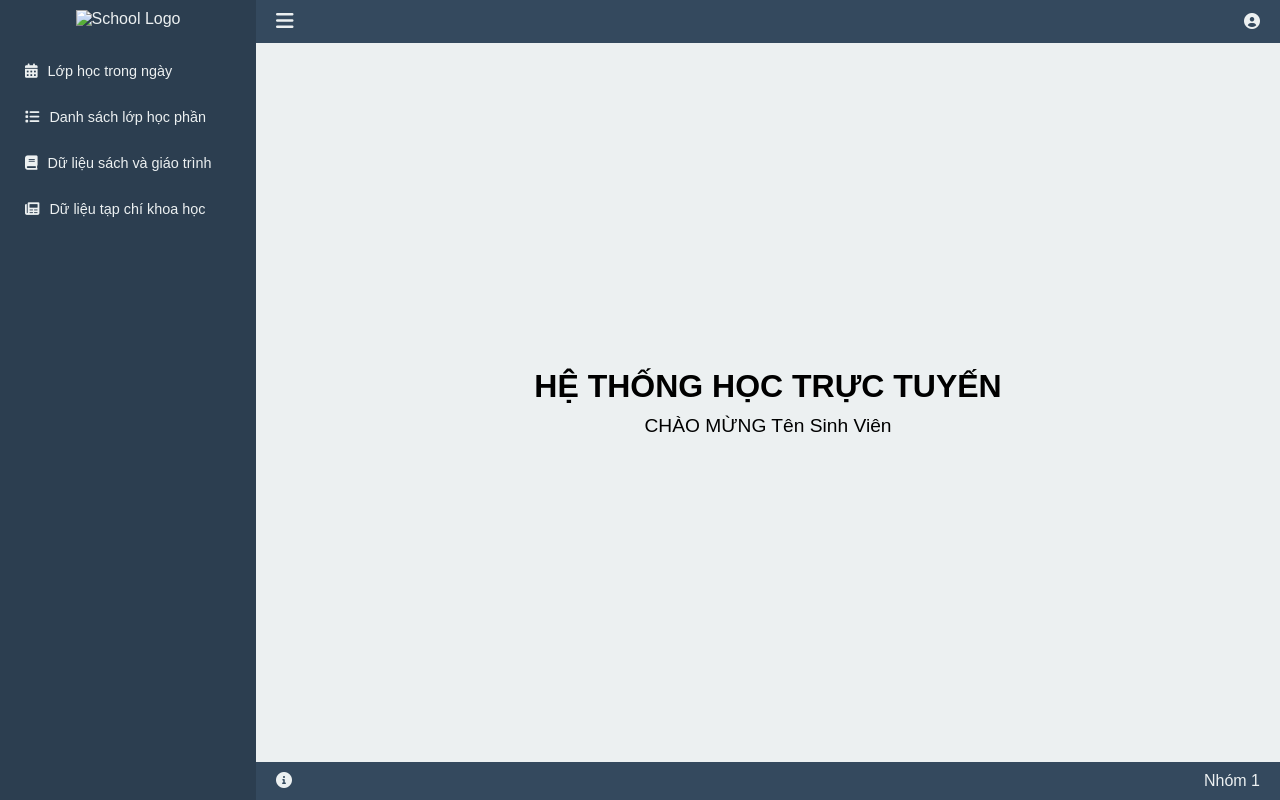
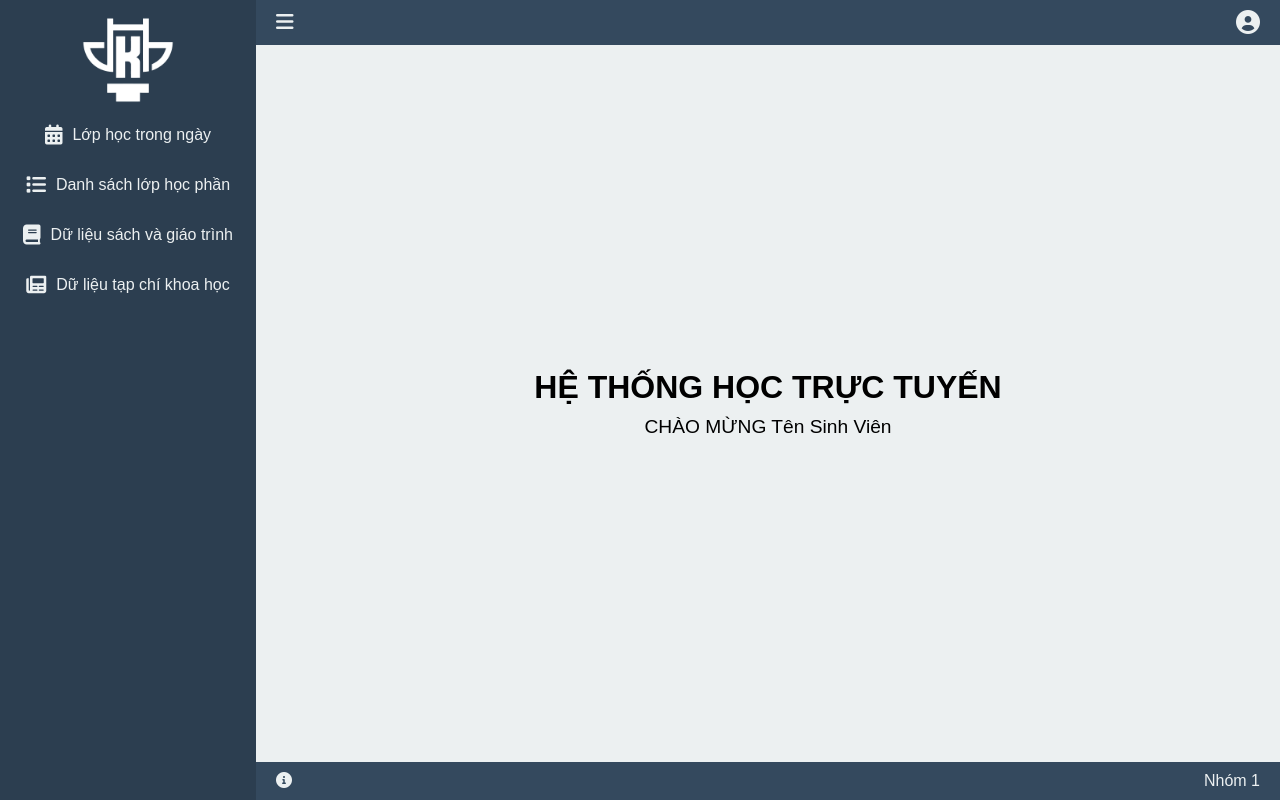
Before and after one commit to HoangAnhPeas/OnlineLearningSystem, a website: page frontend/home.html in a window 1280 px wide. Drawn offline with Linux system fonts and the light colour scheme.

Commit message:
update navbar

```diff
--- a/frontend/css/style.css
+++ b/frontend/css/style.css
@@ -28,7 +28,7 @@ nav {
     flex-direction: column;
     align-items: center;
     padding: 10px;
-    transition: width 0.3s ease;
+    transition: width 1s ease;
 }
 
 nav.collapsed {
@@ -36,31 +36,60 @@ nav.collapsed {
 }
 
 nav .logo img {
-    width: 80%;
-    margin-bottom: 20px;
+    display: flex;
+    justify-content: center;
+    align-items: center;
+    width: 100px;
+    height: 100px;
+    transition: width 1s ease, height 1s ease;
+}
+
+nav.collapsed .logo img {
+    width: 30px;
+    height: 30px;
 }
 
 nav ul {
     list-style: none;
     width: 100%;
+    padding: 0;
 }
 
 nav ul li {
     padding: 15px;
-    display: flex;
-    align-items: center;
-    cursor: pointer;
-    font-size: 0.9em;
-}
-
-nav ul li i {
-    margin-right: 10px;
+    text-align: center;
 }
 
 nav ul li a {
+    display: flex;
+    align-items: center;
+    justify-content: center;
     text-decoration: none;
     color: #ecf0f1;
-    flex-grow: 1;
+    transition: all 1s ease;
+}
+
+nav ul li a i {
+    font-size: 20px;
+}
+
+nav ul li a span {
+    margin-left: 10px;
+    white-space: nowrap;
+    transition: opacity 1s ease, visibility 1s ease;
+}
+
+nav.collapsed ul li a span {
+    opacity: 0;
+    visibility: hidden;
+    width: 0;
+    overflow: hidden;
+    margin: 0;
+}
+
+/* Hiệu ứng hover */
+nav ul li a:hover {
+    color: #3498db;
 }
 
 /* Main content */
@@ -69,7 +98,7 @@ nav ul li a {
     display: flex;
     flex-direction: column;
     overflow-y: auto;
-    transition: margin-left 0.3s ease;
+    transition: margin-left 1s ease;
 }
 
 header {
@@ -89,23 +118,69 @@ header .header-left button {
     cursor: pointer;
 }
 
+/* Dropdown trong header */
+header .header-right {
+    position: relative;
+    display: flex;
+    align-items: center;
+}
+
 header .header-right .dropdown {
+    cursor: pointer;
     position: relative;
+}
+
+header .header-right .dropdown i {
+    font-size: 24px;
+    transition: transform 0.2s ease;
+}
+
+header .header-right .dropdown:hover i {
+    transform: scale(1.1);
+    color: #3498db;
 }
 
 header .header-right .dropdown-menu {
     display: none;
     position: absolute;
+    top: 100%;
     right: 0;
     background-color: white;
-    border: 1px solid #ccc;
-    border-radius: 5px;
-    box-shadow: 0 2px 5px rgba(0, 0, 0, 0.2);
+    border-radius: 8px;
+    box-shadow: 0 4px 6px rgba(0, 0, 0, 0.2);
+    overflow: hidden;
     z-index: 1000;
+    flex-direction: column;
+    width: 150px;
+    animation: fadeIn 0.3s ease;
 }
 
 header .header-right .dropdown:hover .dropdown-menu {
-    display: block;
+    display: flex;
+}
+
+header .header-right .dropdown-menu a {
+    padding: 10px;
+    text-decoration: none;
+    color: #34495e;
+    font-size: 14px;
+    transition: background-color 0.2s ease;
+}
+
+header .header-right .dropdown-menu a:hover {
+    background-color: #ecf0f1;
+}
+
+/* Hiệu ứng fadeIn */
+@keyframes fadeIn {
+    from {
+        opacity: 0;
+        transform: translateY(-10px);
+    }
+    to {
+        opacity: 1;
+        transform: translateY(0);
+    }
 }
 
 /* Main Body */
--- a/frontend/home.html
+++ b/frontend/home.html
@@ -10,26 +10,34 @@
 <body>
     <div class="container">
         <!-- Navbar -->
-        <nav id="navbar">
+        <nav id="navbar" class="expanded">
             <div class="logo">
-                <img src="./images/logo.png" alt="School Logo">
+                <img src="./images/white_logo_png.png" alt="School Logo">
             </div>
             <ul>
                 <li>
+                    <a href="./daily-classes.html">
                         <i class="fas fa-calendar-alt"></i>
-                    <a href="./daily-classes.html">Lớp học trong ngày</a>
+                        <span>Lớp học trong ngày</span>
+                    </a>
                 </li>
                 <li>
+                    <a href="./class-list.html">
                         <i class="fas fa-list"></i>
-                    <a href="./class-list.html">Danh sách lớp học phần</a>
+                        <span>Danh sách lớp học phần</span>
+                    </a>
                 </li>
                 <li>
+                    <a href="./comming-soon.html">
                         <i class="fas fa-book"></i>
-                    <a href="./books-data.html">Dữ liệu sách và giáo trình</a>
+                        <span>Dữ liệu sách và giáo trình</span>
+                    </a>
                 </li>
                 <li>
+                    <a href="./comming-soon.html">
                         <i class="fas fa-newspaper"></i>
-                    <a href="./journals.html">Dữ liệu tạp chí khoa học</a>
+                        <span>Dữ liệu tạp chí khoa học</span>
+                    </a>
                 </li>
             </ul>
         </nav>
--- a/frontend/js/home.js
+++ b/frontend/js/home.js
@@ -3,7 +3,7 @@ document.addEventListener('DOMContentLoaded', async () => {
     const navbar = document.getElementById('navbar');
     const studentName = document.getElementById('studentName');
 
-    // Toggle navbar
+ // Toggle navbar
     toggleNavbar.addEventListener('click', () => {
         navbar.classList.toggle('collapsed');
     });
```
Also changed, not shown: frontend/images/blue_logo_png.webp (added), frontend/images/logo.jpg (added), frontend/images/white_logo_png.png (added). Lines whose indentation alone changed are shown as unchanged.
